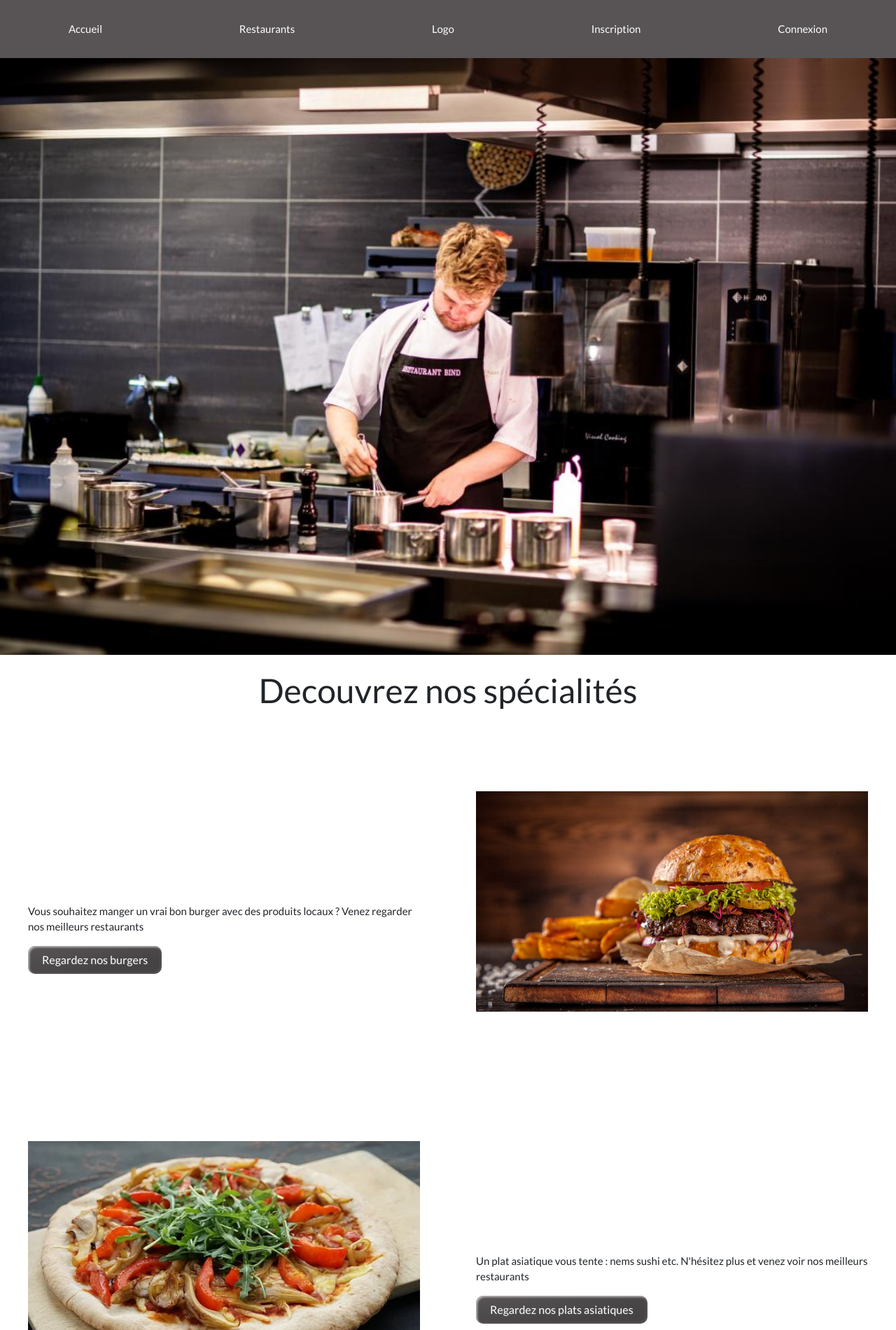
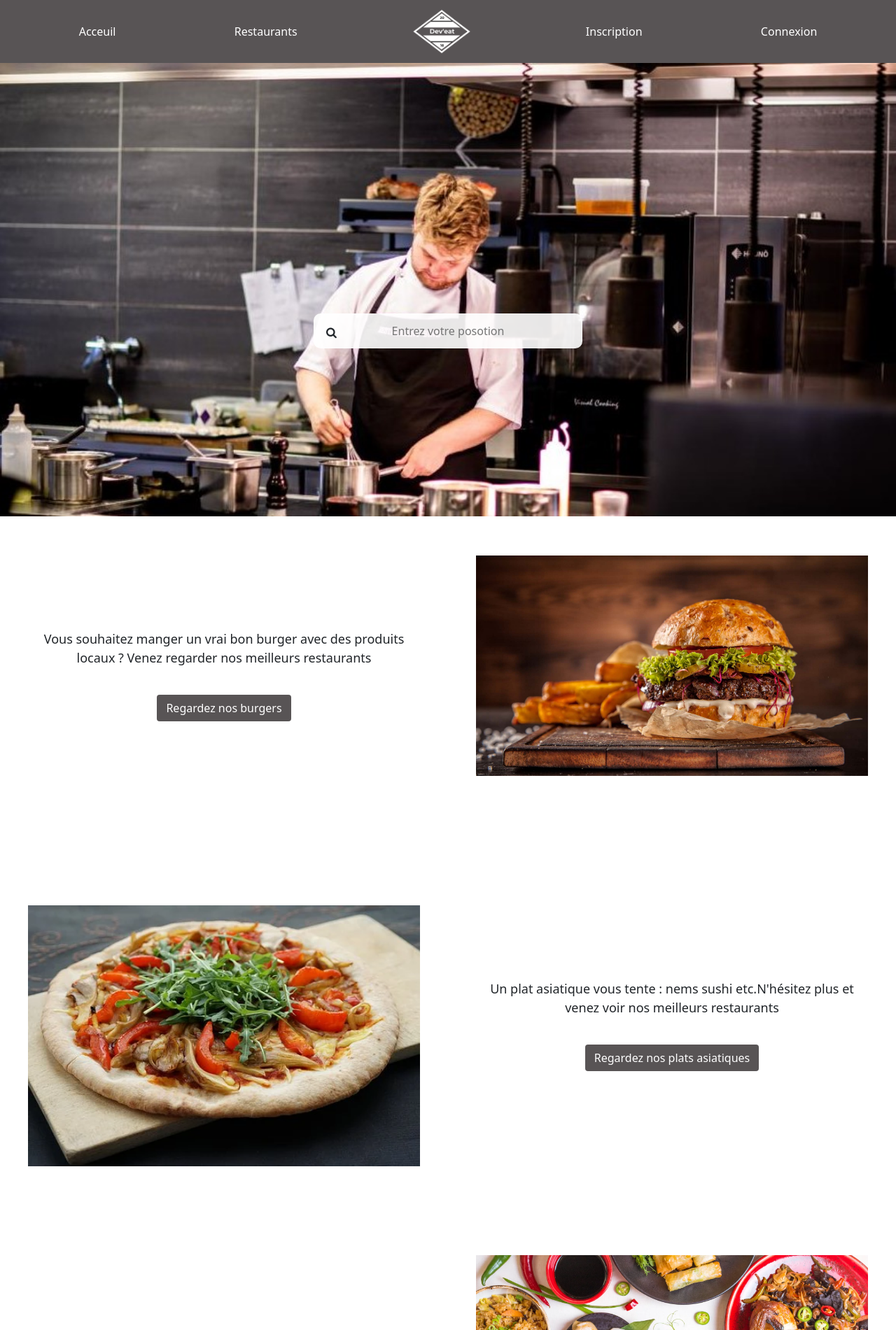
Before and after one commit to leoniemandah/Dev-Eat, a Symfony app: template devEat/templates/dev_eat/index.html.twig in a window 1280 px wide. Shown: the top 1901 px of the page at 70% size. Run offline with Twig, Linux system fonts and the light colour scheme; the template is opened without the code that fills it, so the values that code supplies are empty; some libraries are stand-ins or nearby versions.

Commit message:
correctif

```diff
--- a/devEat/public/css/styles.css
+++ b/devEat/public/css/styles.css
@@ -1,20 +1,47 @@
 #top{
     background-color: #585455;
-    width: 100%;
-    padding-top:30px ;
-    padding-bottom: 30px;
-    align-items: center;
-    justify-content: space-around;
-display:flex;
-flex-wrap: wrap;
+    padding-top: 0;
+    padding-bottom: 0;
 }
 
+#flex{
+  align-items: center !important;
+  justify-content: space-around  !important;
+  display:flex  !important;
+  flex-wrap: wrap  !important;
+  width: 100%;
+}
+
+nav img{
+  width: 7vw;
+}
+
+figure figcaption input{
+  position:absolute;
+  background:rgba(255,255,255, 0.9);
+  width: 30vw;
+  top:35vw;
+  left:35vw;
+  border: none;
+  border-radius: 10px;
+  padding: 1vw;
+  text-align: center;
+
+}
+
+
+figure figcaption i {
+  position: absolute;
+  top:35vw;
+  left:35vw;
+  padding: 19px 0 0 18px;
+}
+
+
 nav a{
-    color: white;
-
+    color: white !important;
     text-decoration:none;
 }
-
 
 footer {
     background-color: #585455;
@@ -22,6 +49,11 @@ footer {
 
 footer div a {
     color: white;
+}
+
+footer a :hover{
+  color: white !important;
+  text-decoration: none;
 }
 
 .footer-copyright {
@@ -32,8 +64,6 @@ img {
  width: 100%;
  height: auto;
 }
-
-
 
 main{
     display: row;
@@ -98,10 +128,21 @@ main{
     .texte{
       width:50%;
       padding:40px;
-      margin:auto;
+      margin-top: -6vw;
+      text-align: center;
+      font-size: 18px;
     }
 
+    .flexButton{
+      justify-content: center;
+      display: flex;
+      margin-top: 3vw;
+    }
 
+    .flexButton button{
+          background-color:  #585455;
+          color: white;
+    }
 
     .image{
       width:50%;
@@ -110,6 +151,8 @@ main{
       margin:auto;
       padding:40px;
     }
+
+
 
     /* **************  POUR SMARTPHONE  ********************* */
     @media screen and (max-width:767.98px){
--- a/devEat/templates/base.html.twig
+++ b/devEat/templates/base.html.twig
@@ -8,8 +8,9 @@
 			{% endblock %}
 		</title>
 		{% block stylesheets %}
-			<link rel="stylesheet" href="https://cdn.jsdelivr.net/npm/bootstrap@4.5.3/dist/css/bootstrap.min.css" integrity="sha384-TX8t27EcRE3e/ihU7zmQxVncDAy5uIKz4rEkgIXeMed4M0jlfIDPvg6uqKI2xXr2" crossorigin="anonymous"/>
+			<link rel="stylesheet" href="https://cdnjs.cloudflare.com/ajax/libs/font-awesome/4.7.0/css/font-awesome.min.css">
 			<link rel="stylesheet" href="https://bootswatch.com/4/flatly/bootstrap.min.css">
+			<link href="https://cdn.jsdelivr.net/npm/bootstrap@5.0.0-beta1/dist/css/bootstrap.min.css" rel="stylesheet" integrity="sha384-giJF6kkoqNQ00vy+HMDP7azOuL0xtbfIcaT9wjKHr8RbDVddVHyTfAAsrekwKmP1" crossorigin="anonymous">
 		{% endblock %}
 		<link href="{{ asset('css/styles.css') }}" rel="stylesheet"/>
 	</head>
@@ -19,8 +20,7 @@
 
 		{{ include('footer.html.twig') }}
 		{% block javascripts %}
-			<script src="https://code.jquery.com/jquery-3.5.1.slim.min.js" integrity="sha384-DfXdz2htPH0lsSSs5nCTpuj/zy4C+OGpamoFVy38MVBnE+IbbVYUew+OrCXaRkfj" crossorigin="anonymous"></script>
-			<script src="https://cdn.jsdelivr.net/npm/bootstrap@4.5.3/dist/js/bootstrap.bundle.min.js" integrity="sha384-ho+j7jyWK8fNQe+A12Hb8AhRq26LrZ/JpcUGGOn+Y7RsweNrtN/tE3MoK7ZeZDyx" crossorigin="anonymous"></script>
+		<script src="https://cdn.jsdelivr.net/npm/bootstrap@5.0.0-beta1/dist/js/bootstrap.bundle.min.js" integrity="sha384-ygbV9kiqUc6oa4msXn9868pTtWMgiQaeYH7/t7LECLbyPA2x65Kgf80OJFdroafW" crossorigin="anonymous"></script>
 		{% endblock %}
 	</body>
 </html>
--- a/devEat/templates/dev_eat/index.html.twig
+++ b/devEat/templates/dev_eat/index.html.twig
@@ -5,61 +5,41 @@
 
 {% block body %}
 
-	<div>
-		<img src="{{ asset('image/' ~ 'loulou.jpg') }}" alt="mon image de fond">
-	</div>
-	<br>
+	<figure>
+		<img src="{{ asset('image/' ~ 'cuisine.jpg') }}" alt="mon image de fond">
+			<figcaption>
+				<input  class="input-field" type="text" placeholder="Entrez votre posotion" ></input>
+				<i class="fa fa-search icon"></i>
+			</figcaption>
+	</figure>
 
-		<center>
-			<h1>Decouvrez nos spécialités</h1>
-		</center>
-
-	</br>
-	</br>
-	</br>
 
 
 
 	<div class="image-texte">
- <div class="texte"><p>Vous souhaitez manger un vrai bon burger avec des produits locaux ?
-
-Venez regarder nos meilleurs restaurants</p>
- <input class="favorite styled"
-       type="button"
-       value="Regardez nos burgers">
- </div>
- <div class="image"><img src="{{ asset('image/' ~ 'burger.jpg') }}
-" alt="">
-
-
+ 		<div class="texte"><p>Vous souhaitez manger un vrai bon burger avec des produits locaux ? Venez regarder nos meilleurs restaurants</p>
+			<div class="flexButton">
+ 				<button type="button" class="btn">Regardez nos burgers</button>
 			</div>
  		</div>
+ 		<div class="image"><img src="{{ asset('image/' ~ 'burger.jpg') }}"></div>
+	<div>
+
   	<div class="texte-image">
-  <div class="image"><img src="{{ asset('image/' ~ 'kl.webp') }}
-" alt="">
-
-
+ 		<div class="image"><img src="{{ asset('image/' ~ 'kl.webp') }}"></div>
+ 		<div class="texte"><p>Un plat asiatique vous tente : nems sushi etc.N'hésitez plus et venez voir nos meilleurs restaurants</p>
+ 			<div class="flexButton">
+ 				<button type="button" class="btn">Regardez nos plats asiatiques</button>
 			</div>
- <div class="texte"><p>Un plat asiatique vous tente : nems sushi etc.
-
-N'hésitez plus et venez voir nos meilleurs restaurants</p>
- <input class="favorite styled"
-       type="button"
-       value="Regardez nos plats asiatiques">
 		</div>
  	</div>
 	<div class="image-texte">
- <div class="texte"><p>Une bonne pizza italienne ne vous fais envie ?
-Je suis sur que si !
-Alors venez regarder nos meilleurs restaurants</p>
- <input class="favorite styled"
-       type="button"
-       value="Regardez nos pizzas">
+ 	<div class="texte"><p>Une bonne pizza italienne ne vous fais envie ? Je suis sur que si ! Alors venez regarder nos meilleurs restaurants</p>
+	    <div class="flexButton">
+			<button type="button" class="btn">Regardez nos pizzas</button>
 		</div>
-<div class="image"><img src="{{ asset('image/' ~ 'hm.webp') }}
-" alt="">
-
  	</div>
+	<div class="image"><img src="{{ asset('image/' ~ 'hm.webp') }}"></div>
 	</div>
 
 
--- a/devEat/templates/footer.html.twig
+++ b/devEat/templates/footer.html.twig
@@ -30,7 +30,7 @@
 			<div class="col-md-3 mx-auto">
 
 
-				<a href="#!">Politique de confidentialité</a>
+				<a href="#">Politique de confidentialité</a>
 
 			</div>
 			<!-- Grid column -->
@@ -42,7 +42,7 @@
 			<div class="col-md-3 mx-auto">
 
 
-				<a href="#!">A propos de nous</a>
+				<a href="#">A propos de nous</a>
 
 
 			</div>
@@ -55,7 +55,7 @@
 			<div class="col-md-3 mx-auto">
 
 
-				<a href="#!">Mentions légales</a>
+				<a href="#">Mentions légales</a>
 
 			</div>
 			<!-- Grid column -->
@@ -68,8 +68,8 @@
 
 	<!-- Copyright -->
 	<div class="footer-copyright text-center py-3">© 2020 Copyright:
-		<a href="https://mdbootstrap.com/">
-			Cartel</a>
+		<a href="#">
+			Dev'Eat</a>
 	</div>
 	<!-- Copyright -->
 
--- a/devEat/templates/nav.html.twig
+++ b/devEat/templates/nav.html.twig
@@ -1,9 +1,25 @@
-<nav id="top">
-
-	<a href="#">Accueil</a>
-	<a href="#">Restaurants</a>
-	<a href="#">Logo</a>
-	<a href="#">Inscription</a>
-	<a href="#">Connexion</a>
-
+<nav id="top" class="navbar navbar-expand-lg navbar-light ">
+  <div class="container-fluid">
+    <button class="navbar-toggler" type="button" data-bs-toggle="collapse" data-bs-target="#navbarTogglerDemo01" aria-controls="navbarTogglerDemo01" aria-expanded="false" aria-label="Toggle navigation">
+      <span class="navbar-toggler-icon"></span>
+    </button>
+    <div class="collapse navbar-collapse" id="navbarTogglerDemo01">
+      <ul id="flex" class="navbar-nav me-auto mb-2 mb-lg-0">
+        <li class="nav-item">
+          <a class="nav-link" href="#">Acceuil</a>
+        </li>
+        <li class="nav-item">
+          <a class="nav-link" href="#">Restaurants</a>
+        </li>
+          <a  href="#">
+            <img src="{{ asset('image/' ~ 'logo.png') }}" alt="logo"></img>
+          </a>
+         <li class="nav-item">
+          <a class="nav-link" href="#">Inscription</a>
+        </li>
+         <li class="nav-item">
+          <a class="nav-link" href="#">Connexion</a>
+        </li>
+    </div>
+  </div>
 </nav>
```
Also changed, not shown: devEat/public/image/cuisine.jpg (added), devEat/public/image/logo.png (added), devEat/public/image/loulou.jpg (deleted), devEat/public/image/loupe.svg (added). Lines whose indentation alone changed are shown as unchanged.
